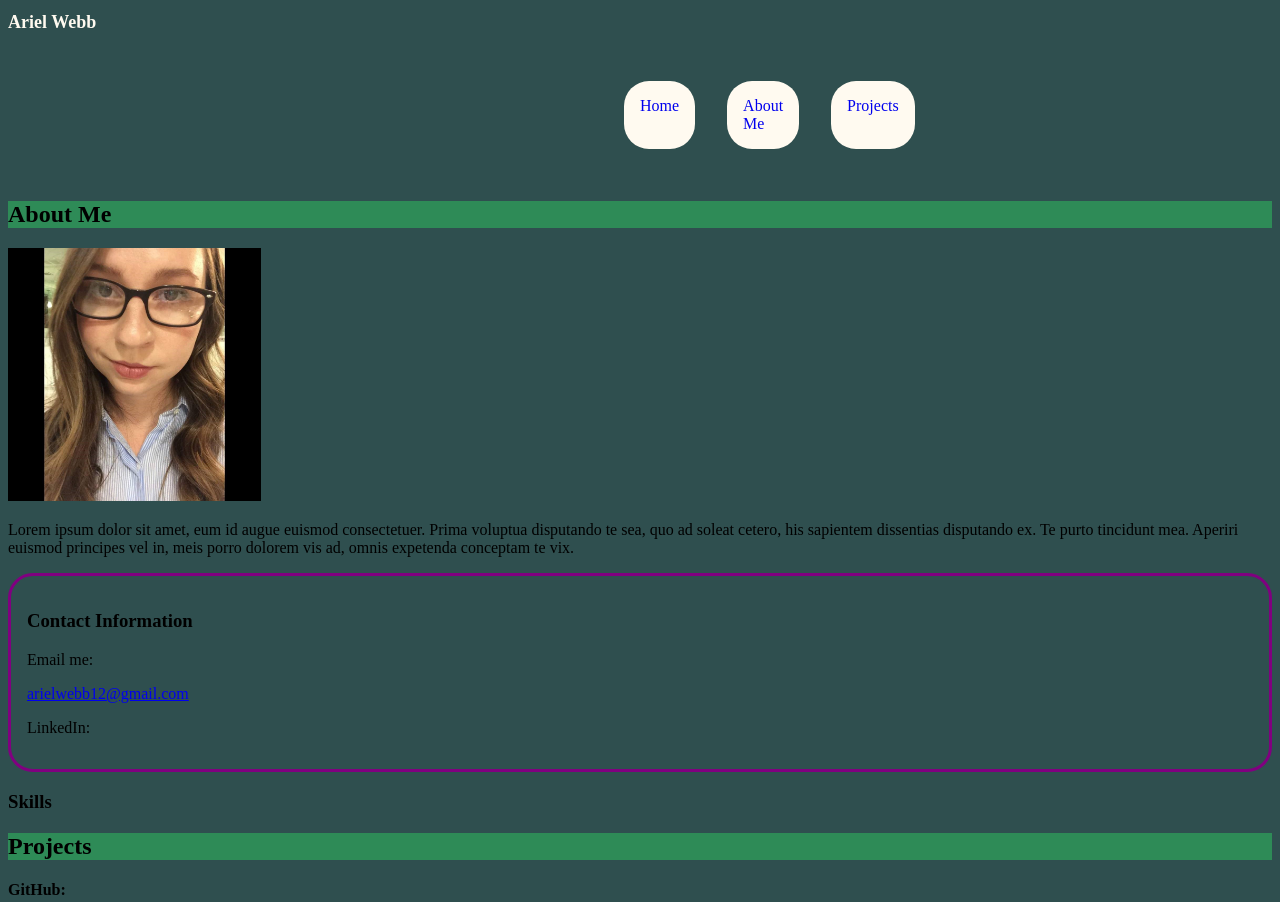
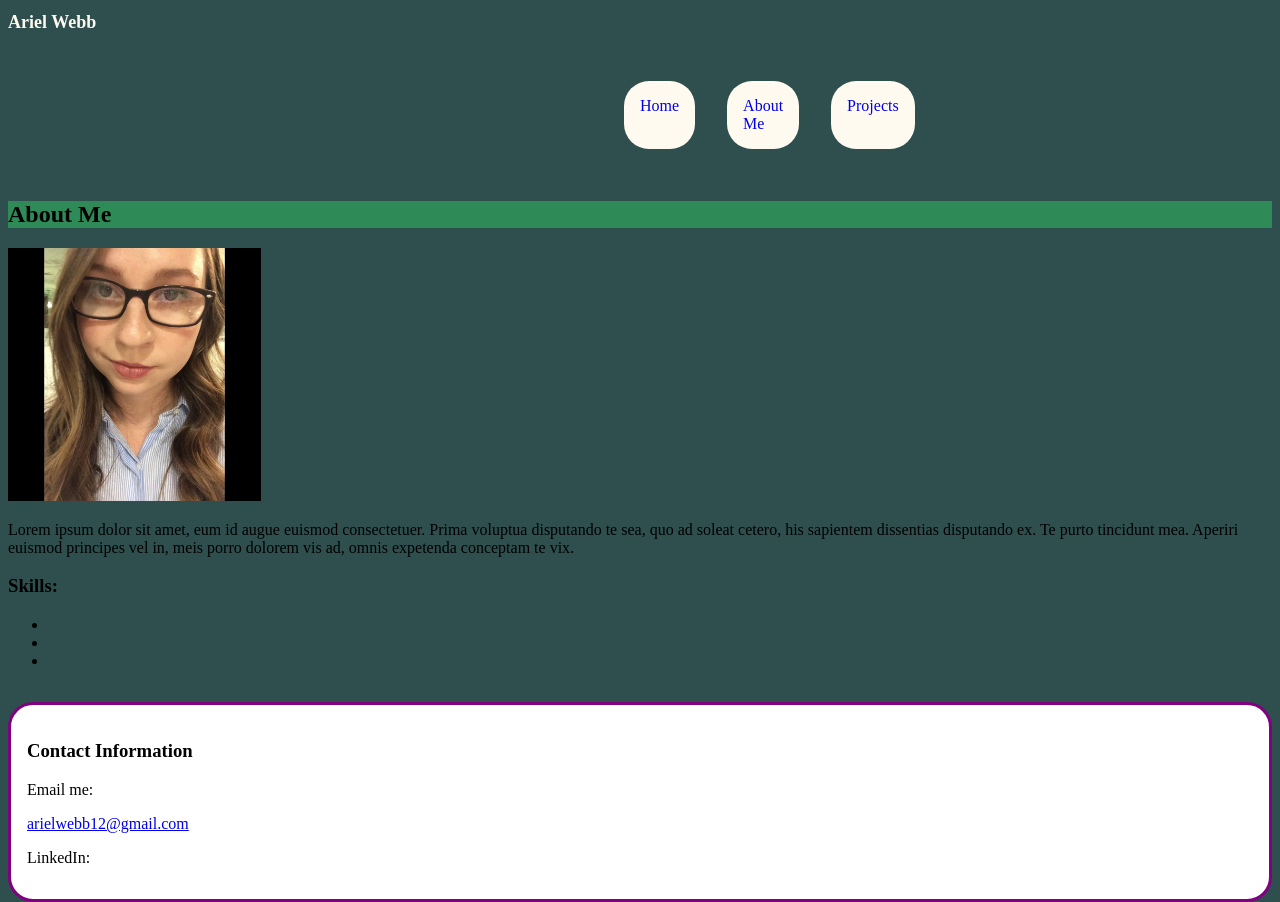
Before and after one commit to arielrw12/arielrw12.github.io, a plain HTML site: page index.html in a window 1280 px wide. Shown: the top 902 px of the page. Drawn offline with Linux system fonts and the light colour scheme.

Commit message:
contact background

```diff
--- a/css/layout.css
+++ b/css/layout.css
@@ -36,6 +36,6 @@ div.contact {
 	flex-direction: column;
 	border-style: solid;
 	border-radius: 25px;
-	margin: 1rem auto;
+	margin: 2rem auto;
 	padding: 1rem;
 }
--- a/css/style.css
+++ b/css/style.css
@@ -20,6 +20,6 @@ a.menu-item {
 }
 
 div.contact {
-	background-color: transparent;
+	background-color: white;
 	border-color: purple
 }
--- a/index.html
+++ b/index.html
@@ -26,6 +26,15 @@
 <p>Lorem ipsum dolor sit amet, eum id augue euismod consectetuer. Prima voluptua disputando te sea, quo ad soleat cetero, his sapientem dissentias disputando ex. Te purto tincidunt mea. Aperiri euismod principes vel in, meis porro dolorem vis ad, omnis expetenda conceptam te vix.</p>
 </section>
 
+<section>
+<h3>Skills:</h3>
+<ul>
+	<li></li>
+	<li></li>
+	<li></li>
+</ul>
+</section>
+
 <div class="contact">
 <section>
 <h3>Contact Information</h3>
@@ -34,10 +43,6 @@
 <p>LinkedIn: </p>
 </section>
 </div>
-
-<section>
-<h3>Skills</h3>
-</section>
 
 <section>
 <h2 id="projects">Projects</h2>
```
